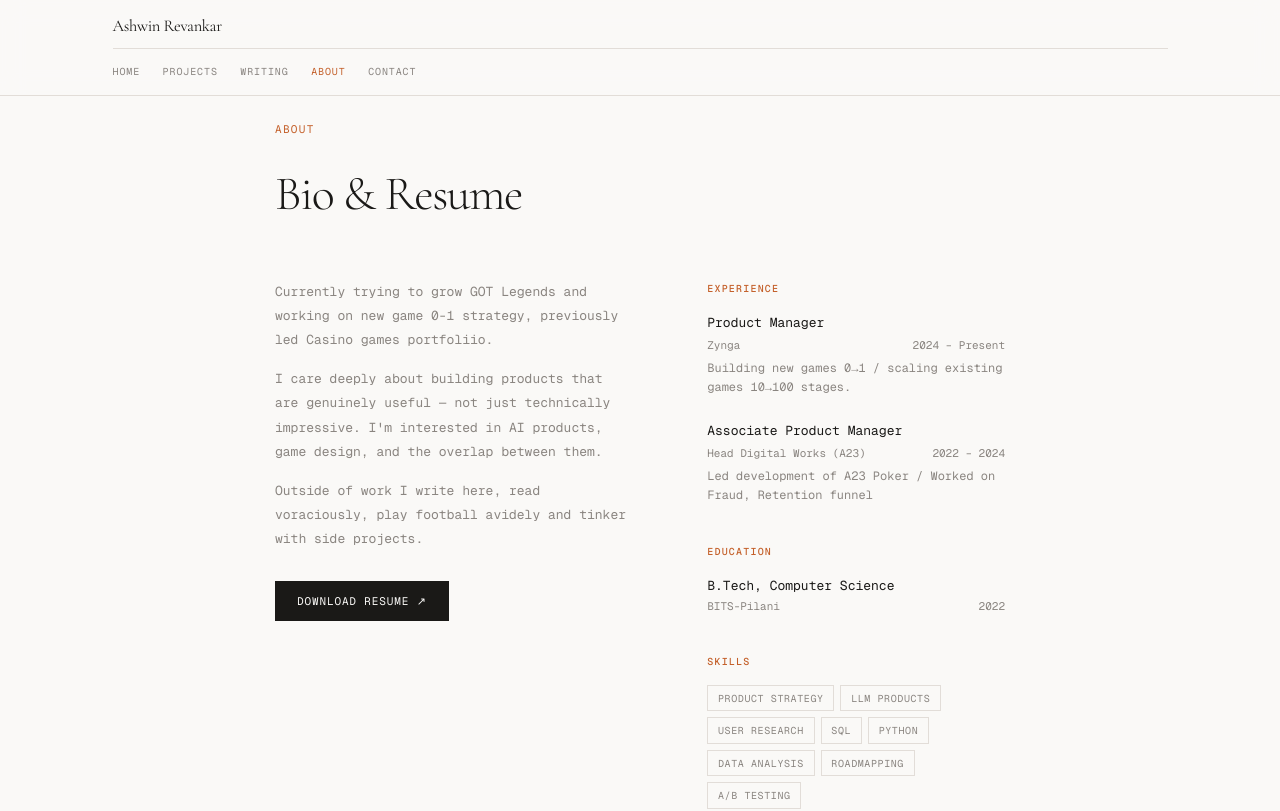
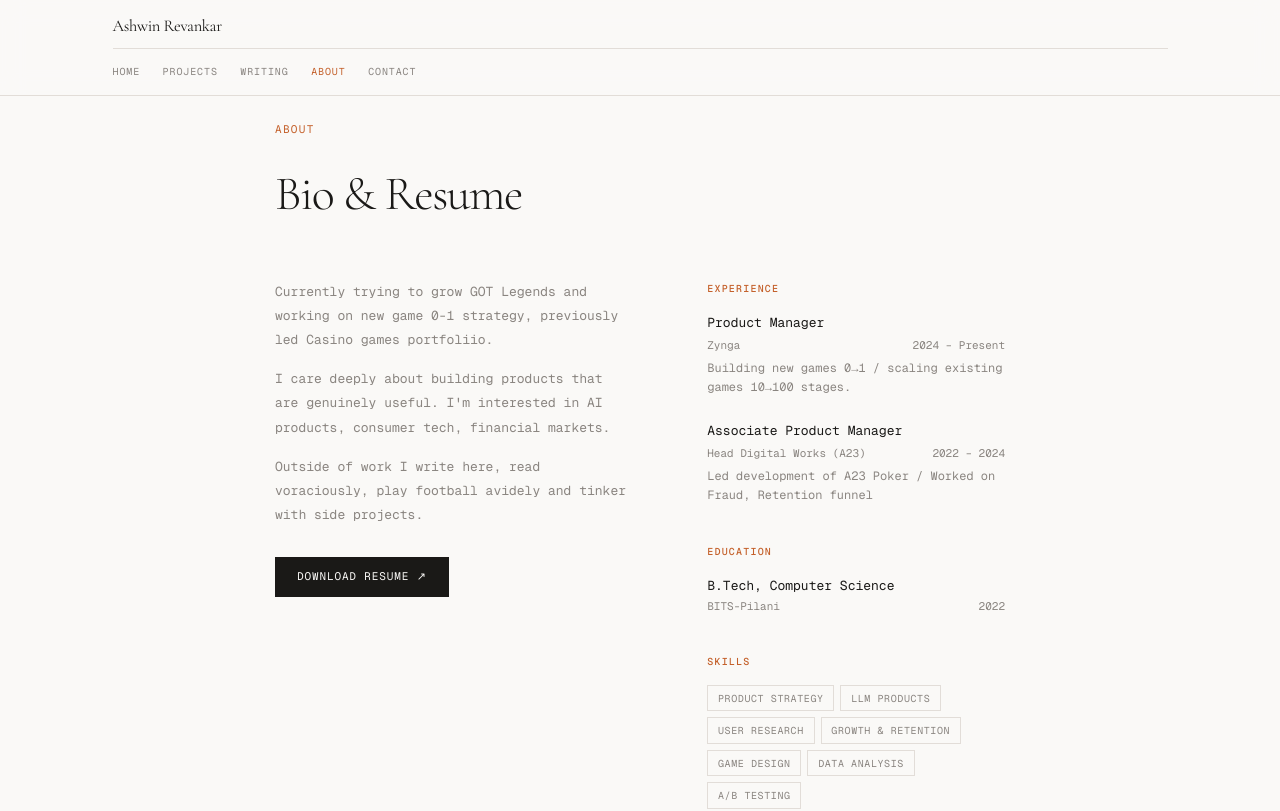
Before and after one commit to DivineLemur/ashwin-site, a Next.js app: page /about in a window 1280 px wide. Shown: the top 811 px of the page. Built offline with nearby package versions, Linux system fonts and the light colour scheme.

Commit message:
content correction

```diff
--- a/src/app/about/page.tsx
+++ b/src/app/about/page.tsx
@@ -30,7 +30,7 @@ const education = [
 
 const skills = [
   'Product Strategy', 'LLM Products', 'User Research',
-  'SQL', 'Python', 'Data Analysis', 'Roadmapping', 'A/B Testing',
+  'Growth & Retention', 'Game Design', 'Data Analysis', 'A/B Testing',
 ];
 
 export default function AboutPage() {
@@ -53,8 +53,7 @@ export default function AboutPage() {
             Currently trying to grow GOT Legends and working on new game 0-1 strategy,  previously led Casino games portfoliio.
           </p>
           <p style={bioStyle}>
-            I care deeply about building products that are genuinely useful — not just technically
-            impressive. I'm interested in AI products, game design, and the overlap between them.
+            I care deeply about building products that are genuinely useful. I'm interested in AI products, consumer tech, financial markets.
           </p>
           <p style={bioStyle}>
             Outside of work I write here, read voraciously, play football avidely and tinker with side projects.
```
